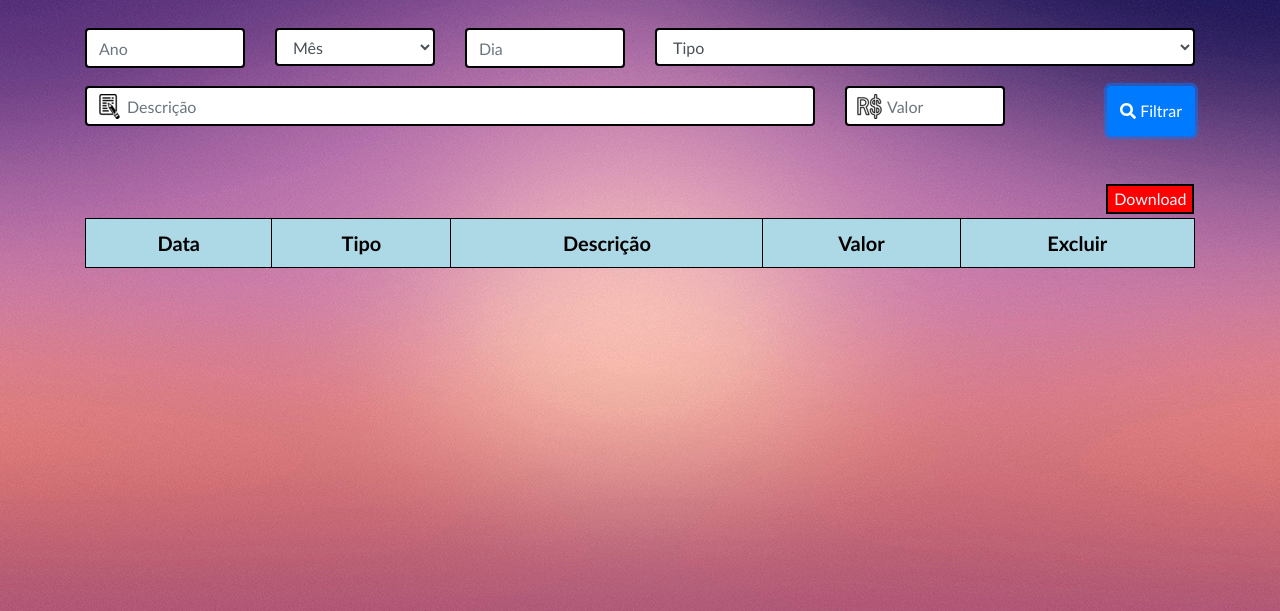
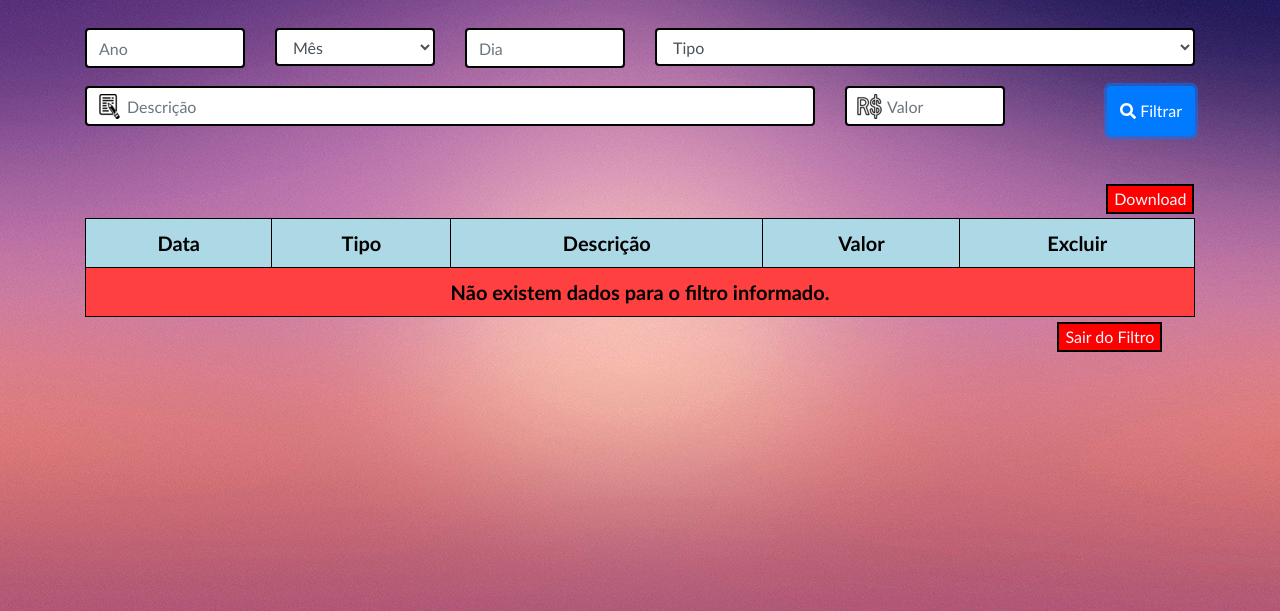
Before and after one commit to weslleybulhoes/controle_despesas, a plain HTML site: page consulta.html in a window 1280 px wide. Both pictures are taken after a click on the button "Filtrar". Shown: the part 189-800 px from the top of the page. Drawn offline with nearby package versions, Linux system fonts and the light colour scheme.

Commit message:
alterando
adicionei a opção de sair do filtro,
e a mensagem de erro caso o usuario digite um filtro que não existe.

```diff
--- a/consulta.html
+++ b/consulta.html
@@ -112,7 +112,7 @@
           </button>
         </div>
       </div>
-      <button type="button" id="download" onclick="ExportToExcel()">
+      <button type="button" class="download" onclick="ExportToExcel()">
         Download
       </button>
 
@@ -134,6 +134,9 @@
         </div>
       </div>
     </div>
+    <div id="add_filtro">
+
+    </div>
   </body>
 
 </html>
--- a/css/formulario.css
+++ b/css/formulario.css
@@ -35,6 +35,7 @@ input, select {
 }
 
 #data {
+	width: 360px;
 	background-image: url(../imagem/icone_data.jpg);
 }
 
@@ -42,10 +43,14 @@ input, select {
 	background-image: url(../imagem/icone_dinheiro.png);
 }
 #tipo {
+	width: 360px;
 	background-image: url(../imagem/icone_tipo.jpg);
 }
 #descricao {
 	background-image: url(../imagem/icone_descricao.png);
+}
+.valores input {
+	width: 360px;
 }
 
 
@@ -70,14 +75,21 @@ input.submit {
 	border: 2px solid black;
 }
 
-#download {
+.download {
 	margin-left: 92%;
 	margin-bottom: 4px;
 	background: red;
 	color: aliceblue;
 	border: 2px solid black;
 }
-#download:hover {
+.download:hover {
 	background: aliceblue;
 	color: red;
 }
+
+#atualizar {
+	position: relative;
+	bottom: 11px;
+	margin-left: 83%;
+	right: 5px;
+}
--- a/javascript.js
+++ b/javascript.js
@@ -123,6 +123,7 @@ class Bd {
         document.getElementById("tabela").appendChild(total)
     }
     filtro(despesa_filtrada, despesa_todas) {
+
         var filtrando_array = Array()
 
         for (var invalido in despesa_filtrada) {
@@ -130,6 +131,7 @@ class Bd {
                 delete despesa_filtrada[invalido]
             }
         }
+
         var contador = 1
         for (var filtro in despesa_filtrada) {
             if (contador==1) {
@@ -141,10 +143,34 @@ class Bd {
                 (f) => f[filtro] == despesa_filtrada[filtro]
             )
         }
+        bd.sairdofiltro()
         document.getElementById("tabela").innerHTML = ""
+        if (filtrando_array[contador]===undefined || filtrando_array[contador].length==0) {
+            let erro = document.createElement("th")
+            erro.colSpan = "5"
+            erro.innerHTML = "Não existem dados para o filtro informado."
+            erro.style.background = "#ff4040"
+            document.getElementById("tabela").appendChild(erro)
+            return
+        }
 
         bd.adicionandoRegistros(filtrando_array[contador])
 
+    }
+
+    sairdofiltro () {
+        if (gambiarra===false) {
+            document.getElementById("atualizar").remove()
+        }
+        let botao_sair = document.createElement("button")
+        botao_sair.innerHTML = "Sair do Filtro"
+        botao_sair.id = "atualizar"
+        botao_sair.className = "download"
+        gambiarra = false
+        document.getElementById("add_filtro").appendChild(botao_sair)
+        botao_sair.onclick = function () {
+            window.location.reload()
+        }
     }
 
     mensagem(mensagem) {
@@ -153,6 +179,7 @@ class Bd {
 }
 
 let bd = new Bd()
+var gambiarra = true
 
 function cadastrandoUsuario () {
     let data = document.getElementById("data").value
```
Also changed, not shown: index.html (+3 -3 lines).
